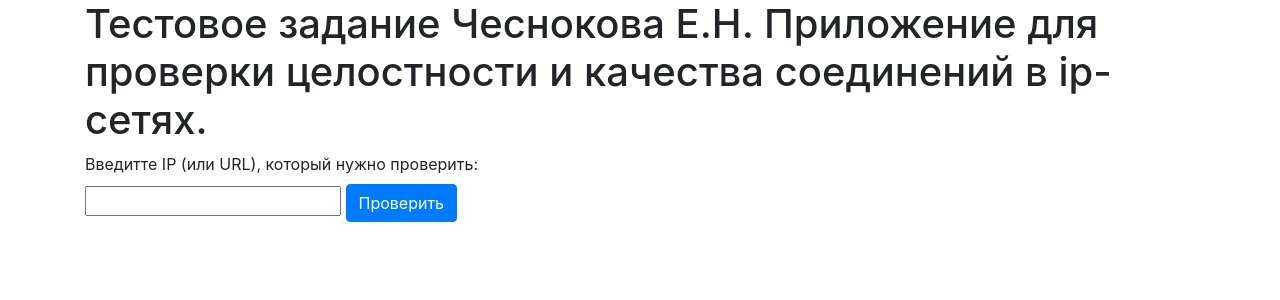
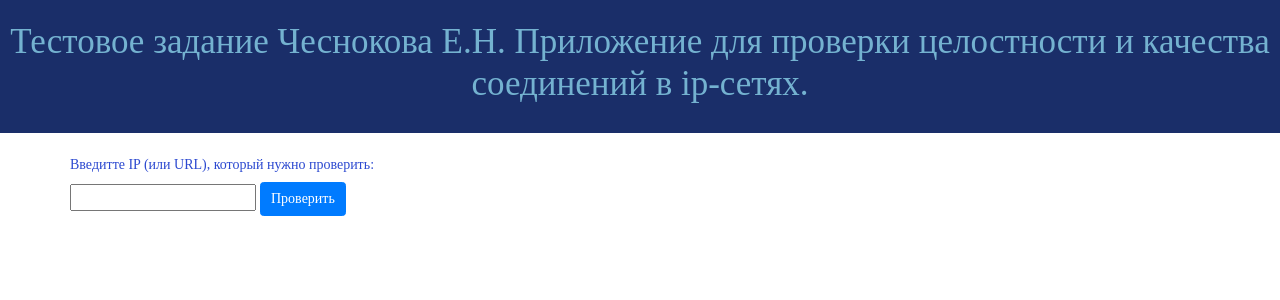
Before and after one commit to Zeberti19/IpCheck, a PHP site: page /Sections/IpCheck/ip-check-view.php in a window 1280 px wide. Shown: the top 300 px of the page. Run offline with PHP 8.4, Linux system fonts and the light colour scheme; data that the repository does not hold is empty.

Commit message:
[ip_check_task] Улучшение стиливого оформления

```diff
--- a/Public/IpCheck/css/ip-check.css
+++ b/Public/IpCheck/css/ip-check.css
@@ -1,4 +1,32 @@
+.header
+{
+    background-color: #1a2e69;
+    color: #74b2d0;
+    height: 20%;
+    padding: 1.5rem 0;
+}
+.header__text
+{
+    text-align: center;
+}
+.main
+{
+    padding: 1.5rem 0;
+}
+.ip-check-data
+{
+    overflow: auto;
+}
+.ip-check-data_table__cell_header
+{
+    text-align: center;
+}
+.ip-check-data_table__body
+{
+    color: #000000;
+}
 .ip-check-data_table__cell
 {
+    border: 1px solid #74b2d0;
     padding: 0.5rem;
 }
--- /dev/null
+++ b/Public/_common/css/_common.css
@@ -0,0 +1,9 @@
+html
+{
+    font-size: 14px;
+}
+body
+{
+    color: #2c49d0;
+    font-family: "Times New Roman","Times CY", "Nimbus Roman No9 L", serif;
+}
--- a/Sections/IpCheck/ip-check-view.php
+++ b/Sections/IpCheck/ip-check-view.php
@@ -10,21 +10,23 @@
     <link rel="stylesheet" href="_common/css/bootstrap.min.css">
     <script src="_common/js/jquery-3.5.1.min.js"></script>
 
+    <link rel="stylesheet" href="_common/css/_common.css">
+
     <link rel="stylesheet" href="IpCheck/css/ip-check.css">
     <script src="IpCheck/js/ip-check.js"></script>
 
     <title>Тестовое задание. Приложение для проверки целостности и качества соединений в ip-сетях</title>
 </head>
 <body>
-    <header class="container">
-        <h1>
+    <header class="container-fluid header">
+        <h1 class="header__text">
             Тестовое задание Чеснокова Е.Н. Приложение для проверки целостности и качества соединений в ip-сетях.
         </h1>
     </header>
-    <main class="container">
+    <main class="container main">
         <div class="row">
-            <div class="ip-check-input col-12 col-md-6">
-                <div>
+            <div class="col-12 col-md-4">
+                <div class="ip-check-input">
                     <div>
                         <label for="ip-check-input__ip-field">Введитте IP (или URL), который нужно проверить:</label>
                     </div>
@@ -34,7 +36,9 @@
                     </div>
                 </div>
             </div>
-            <?php echo $ipCheckDataTableWidget; ?>
+            <div class="col-12 col-md-8">
+                <?php echo $ipCheckDataTableWidget; ?>
+            </div>
         </div>
     </main>
     <footer class="container"></footer>
```
Also changed, not shown: Sections/IpCheck/widgets/ip-check-data_table.php (+7 -7 lines).
